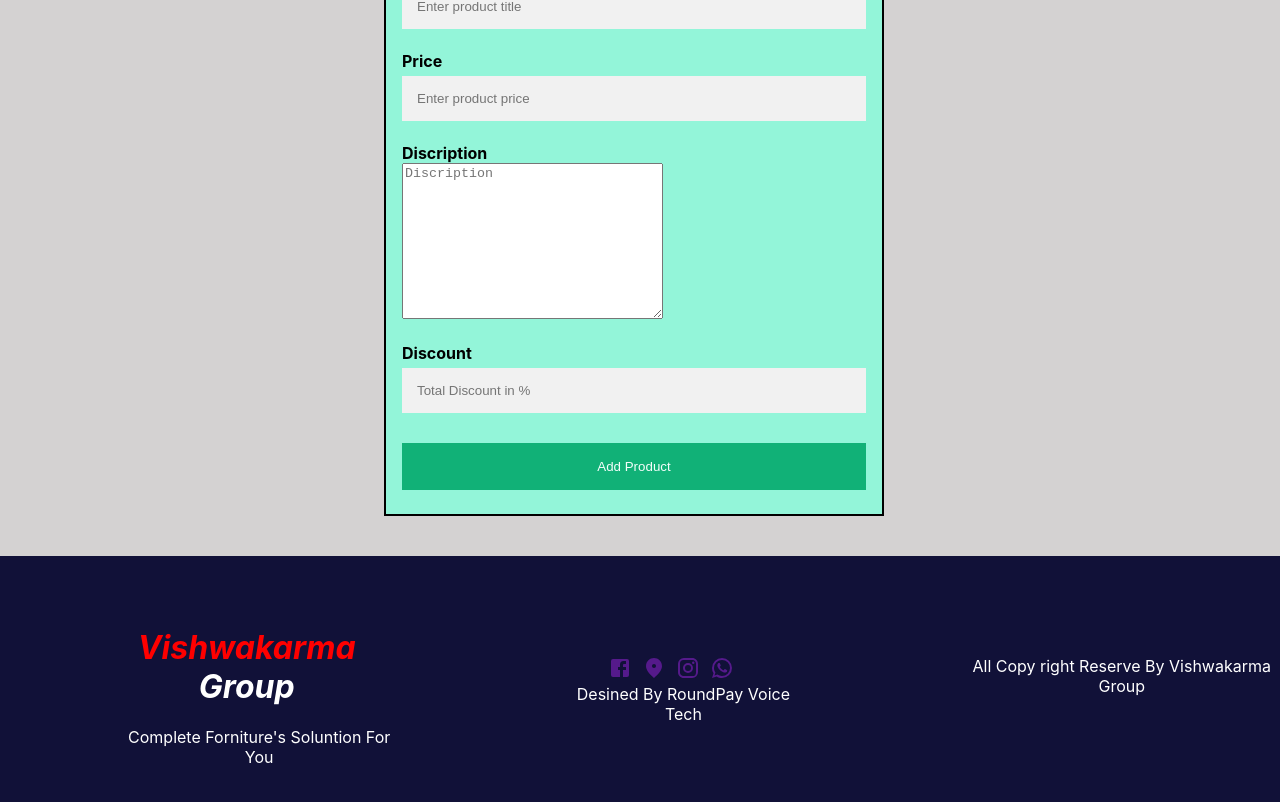
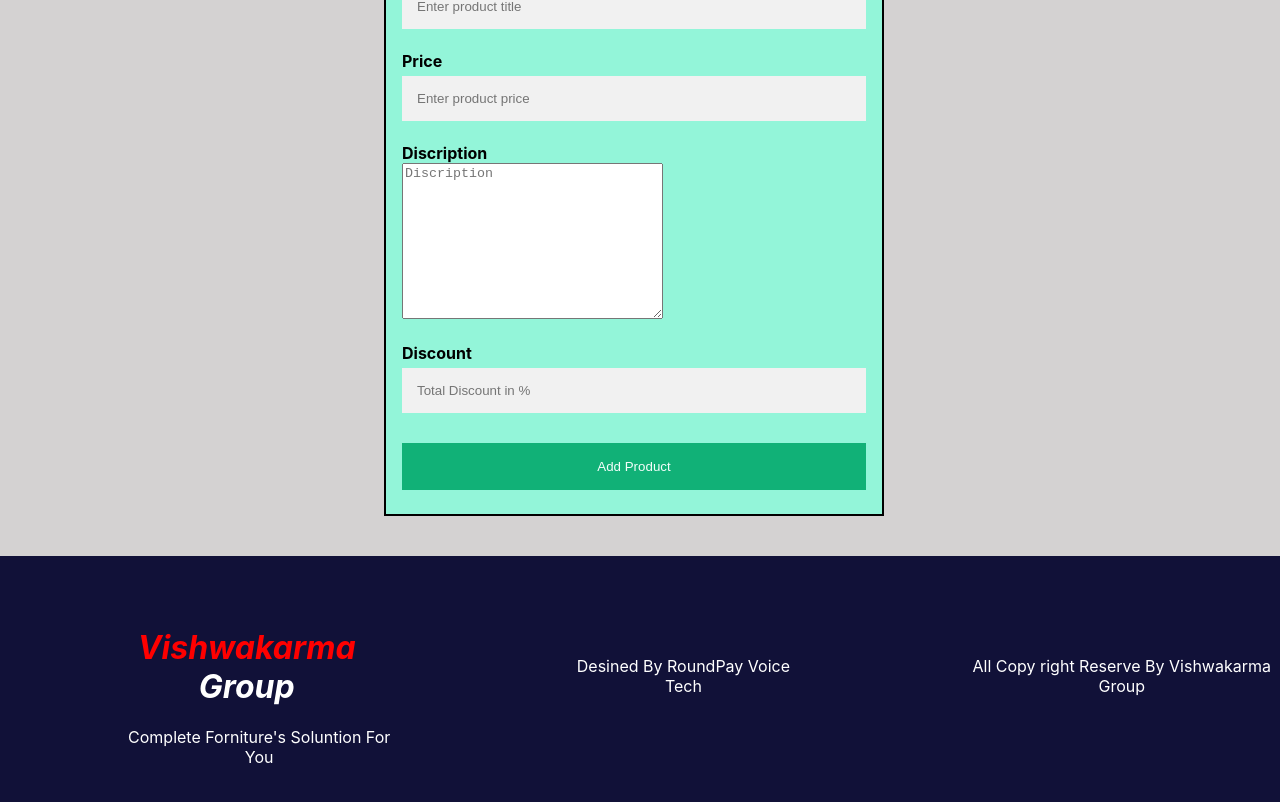
Before and after one commit to Dvip47/VG1, a React (Create React App) app: page /addProduct in a window 1280 px wide. Shown: the part 490-1292 px from the top of the page. Built offline with nearby package versions, Linux system fonts and the light colour scheme.

Commit message:
new change

```diff
--- a/src/component/Home/Footer.jsx
+++ b/src/component/Home/Footer.jsx
@@ -1,8 +1,5 @@
 import React from "react";
-import WhatsAppIcon from "@mui/icons-material/WhatsApp";
-import FacebookIcon from "@mui/icons-material/Facebook";
-import InstagramIcon from "@mui/icons-material/Instagram";
-import FmdGoodIcon from "@mui/icons-material/FmdGood";
+
 function Footer() {
   return (
     <div
@@ -31,24 +28,6 @@ function Footer() {
           textAlign: "center",
         }}
       >
-        <i>
-          <a href="">
-            <FacebookIcon
-              style={{ marginRight: "10px", textAlign: "center" }}
-            />
-          </a>
-          <a href="">
-            <FmdGoodIcon style={{ marginRight: "10px", textAlign: "center" }} />
-          </a>
-          <a href="">
-            <InstagramIcon
-              style={{ marginRight: "10px", textAlign: "center" }}
-            />
-          </a>
-          <a href="">
-            <WhatsAppIcon />
-          </a>
-        </i>
         <p style={{ color: "white", textAlign: "center" }}>
           Desined By RoundPay Voice Tech
         </p>
--- a/src/component/Home/UpperSocial.jsx
+++ b/src/component/Home/UpperSocial.jsx
@@ -1,8 +1,5 @@
 import React from "react";
-import WhatsAppIcon from "@mui/icons-material/WhatsApp";
-import FacebookIcon from "@mui/icons-material/Facebook";
-import InstagramIcon from "@mui/icons-material/Instagram";
-import FmdGoodIcon from "@mui/icons-material/FmdGood";
+
 import { NavLink } from "react-router-dom";
 function UpperSocial() {
   return (
@@ -25,24 +22,6 @@ function UpperSocial() {
           >
             Log Out
           </NavLink>
-          <i>
-            <a href="">
-              <FacebookIcon
-                style={{
-                  marginRight: "10px",
-                }}
-              />
-            </a>
-            <a href="">
-              <FmdGoodIcon style={{ marginRight: "10px" }} />
-            </a>
-            <a href="">
-              <InstagramIcon style={{ marginRight: "10px" }} />
-            </a>
-            <a href="">
-              <WhatsAppIcon />
-            </a>
-          </i>
         </div>
         <div></div>
       </div>
--- a/src/component/admin/UpperNavAdmin.jsx
+++ b/src/component/admin/UpperNavAdmin.jsx
@@ -1,8 +1,5 @@
 import React from "react";
-import WhatsAppIcon from "@mui/icons-material/WhatsApp";
-import FacebookIcon from "@mui/icons-material/Facebook";
-import InstagramIcon from "@mui/icons-material/Instagram";
-import FmdGoodIcon from "@mui/icons-material/FmdGood";
+
 import { NavLink } from "react-router-dom";
 function UpperNavAdmin() {
   return (
@@ -45,26 +42,6 @@ function UpperNavAdmin() {
           >
             Log Out
           </NavLink>
-          <i>
-            <a href="">
-              <FacebookIcon
-                style={{
-                  marginRight: "10px",
-                }}
-              />
-            </a>
-
-            <a href="">
-              <FmdGoodIcon style={{ marginRight: "10px" }} />
-            </a>
-
-            <a href="">
-              <InstagramIcon style={{ marginRight: "10px" }} />
-            </a>
-            <a href="">
-              <WhatsAppIcon />
-            </a>
-          </i>
         </div>
         <div></div>
       </div>
```
